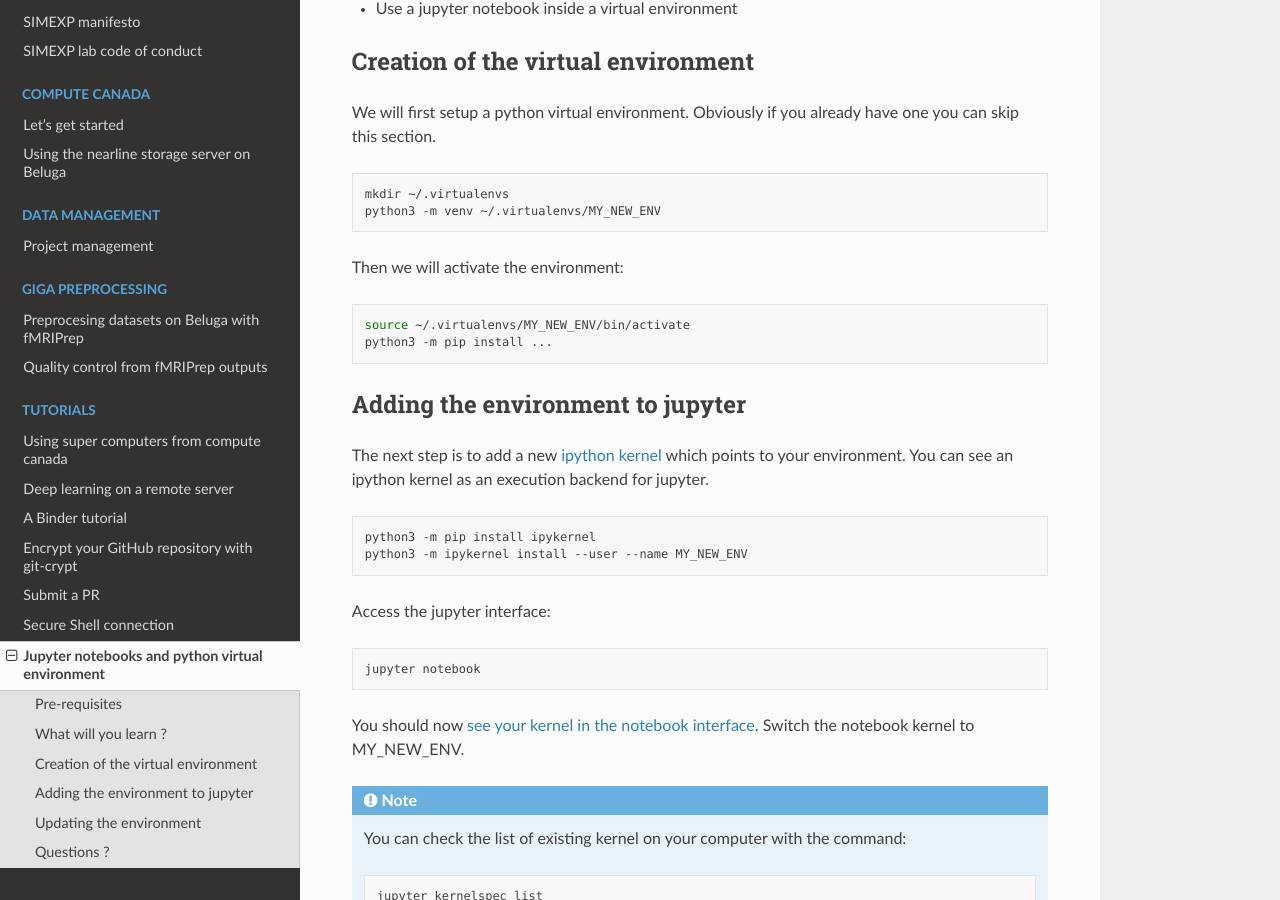
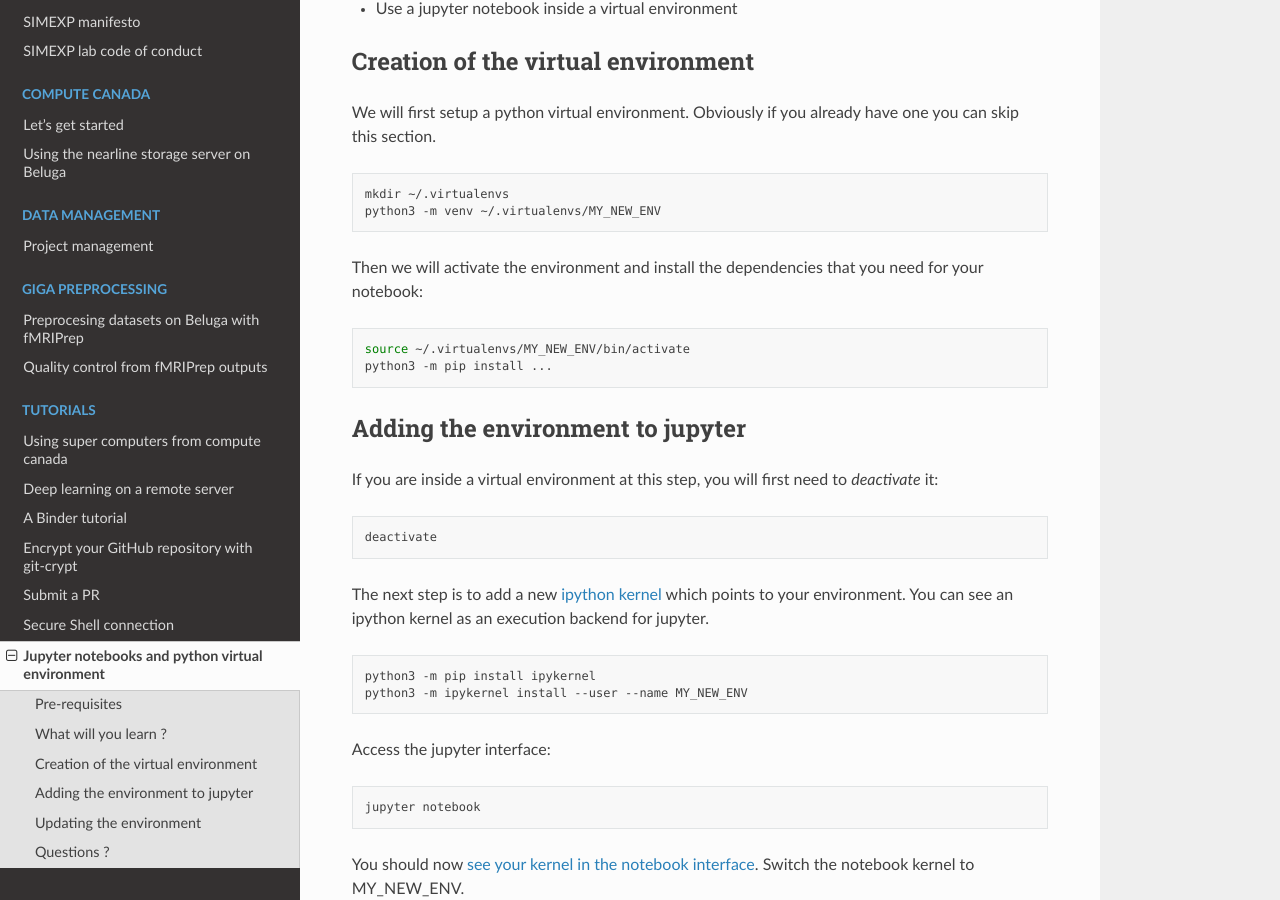
Before and after one commit to SIMEXP/lab-documentation, a Sphinx documentation site: the page built from source/tutorials/notebook_venv.rst, in a window 1280 px wide and 900 px high, scrolled down 701 px. Built offline with Sphinx 7.4.7 and the Read the Docs theme 2.0.0, drawn with Linux system fonts in a browser that asks for light colours.

Commit message:
venv deactivation before ipykernel

```diff
--- a/source/tutorials/notebook_venv.rst
+++ b/source/tutorials/notebook_venv.rst
@@ -33,7 +33,7 @@ Obviously if you already have one you can skip this section.
   mkdir ~/.virtualenvs
   python3 -m venv ~/.virtualenvs/MY_NEW_ENV
 
-Then we will activate the environment:
+Then we will activate the environment and install the dependencies that you need for your notebook:
 
 .. code:: bash
 
@@ -42,6 +42,11 @@ Then we will activate the environment:
 
 Adding the environment to jupyter
 :::::::::::::::::::::::::::::::::
+If you are inside a virtual environment at this step, you will first need to `deactivate` it:
+
+.. code:: bash
+
+  deactivate
 
 The next step is to add a new `ipython kernel <https://ipython.org/>`_ which points to your environment.
 You can see an ipython kernel as an execution backend for jupyter.
```
